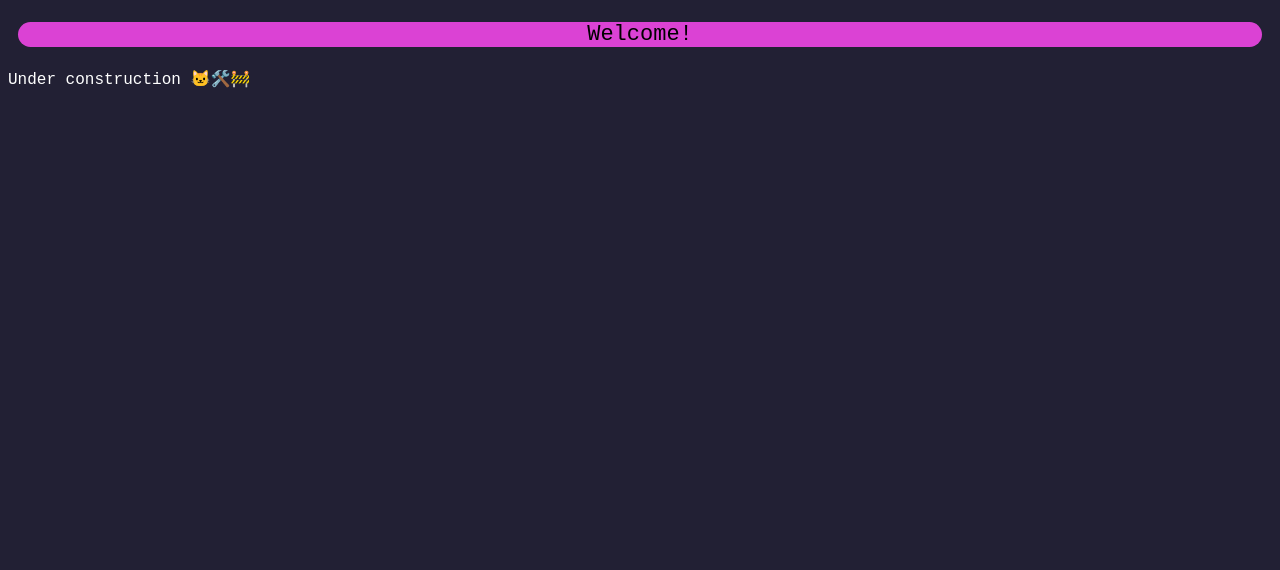
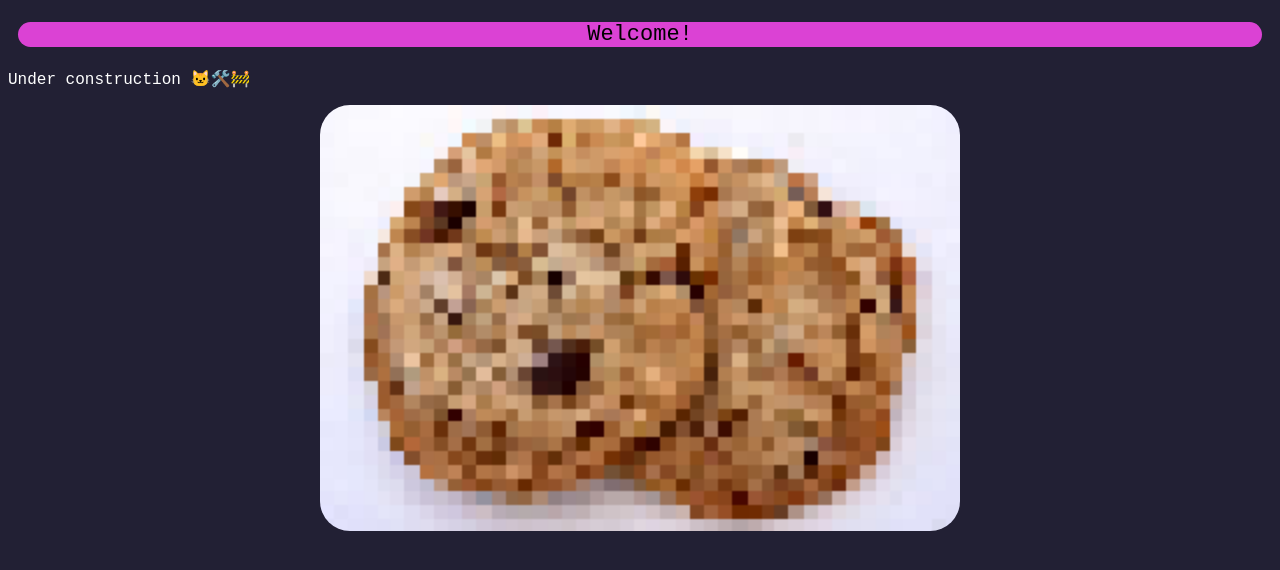
Before and after one commit to LaylaMeower/laylameower.github.io, a website built with Vite: page index.html in a window 1280 px wide. Built offline with nearby package versions, Linux system fonts and the light colour scheme.

Commit message:
Added img support

```diff
--- a/index.html
+++ b/index.html
@@ -1,16 +1,20 @@
 <!DOCTYPE html>
 <html lang="en">
   <head>
+
     <meta charset="UTF-8" />
     <title>Layla's Den</title>
     <link rel="stylesheet" href="style.css">
+
   </head>
   <body>
+
     <div class="title">
       <p>Welcome!</p>
     </div>
-    <p>
-      Under construction 🐱🛠️🚧
-    </p>
+
+    <p>Under construction 🐱🛠️🚧</p>
+
+    <img src="resources/cookies.png" alt="Highly low res pic of cookies, requested by gay pirate assassin kuylar, because why not" width="640" height="426">
   </body>
 </html>
--- a/style.css
+++ b/style.css
@@ -16,3 +16,11 @@
   font-size: 22px;
   margin: 20px 10px 0 10px;
 }
+
+img {
+  border-radius: 30px;
+
+  display: block;
+  margin-left: auto;
+  margin-right: auto;
+}
```
Also changed, not shown: resources/cookies.png (added).
